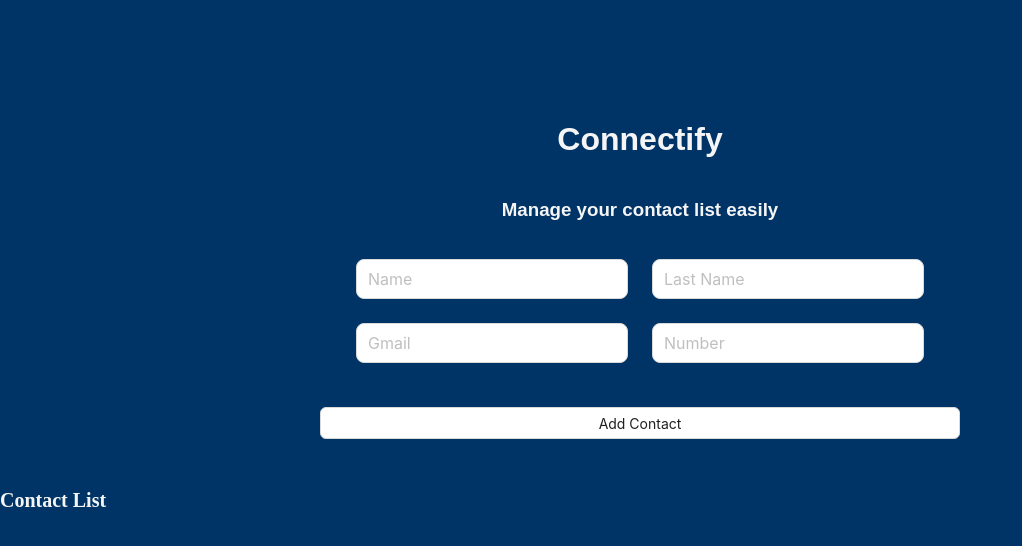
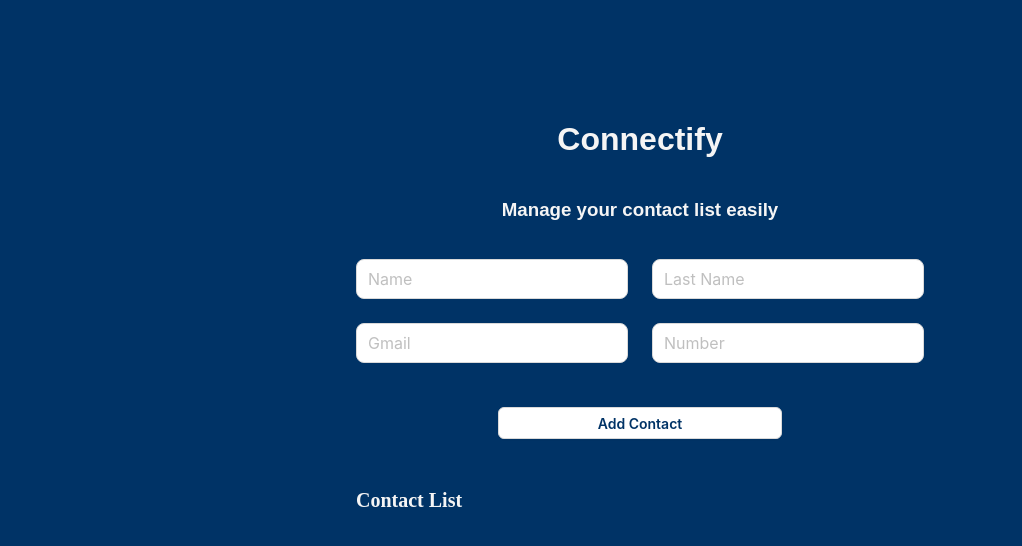
Before and after one commit to rasamkamyar/Contact-List, a React (Vite) app: page / in a window 1280 px wide. Shown: the top 546 px of the page, without its empty margins (0-1022 px from the left). Built offline with nearby package versions, Linux system fonts and the light colour scheme.

Commit message:
edit style

```diff
--- a/src/App.jsx
+++ b/src/App.jsx
@@ -14,14 +14,7 @@ function App() {
   const [contacts, setContacts] = useState([]);
 
   return (
-    <div
-      // style={{
-      //   display: "flex",
-      //   flexDirection: "column",
-      //   width: "100%",
-      //   height: "100%",
-      // }}
-    >
+    <div style={{width:"fit-content",margin:"0 auto"}}>
       <header className={Styles.header}>
         <h1>Connectify</h1>
         <h3>Manage your contact list easily</h3>
--- a/src/Form/FormList.jsx
+++ b/src/Form/FormList.jsx
@@ -23,7 +23,7 @@ function FormList({ formInfo, setFormInfo, setContacts }) {
         <Form
           labelCol={{ span: 0 }}
           wrapperCol={{ span: 24 }}
-          style={{ margin: "20px" }}
+          style={{ margin: "20px 0" }}
         >
           <Row gutter={24}>
             <Col span={12}>
@@ -80,7 +80,7 @@ function FormList({ formInfo, setFormInfo, setContacts }) {
         </Form>
       </Flex>
       <Flex justify="center">
-        <Button style={{ width: "50%" }} onClick={addHanlder}>
+        <Button style={{ width: "50%" ,color:"#003366",fontWeight:"600" }} onClick={addHanlder}>
           Add Contact
         </Button>
       </Flex>
```
